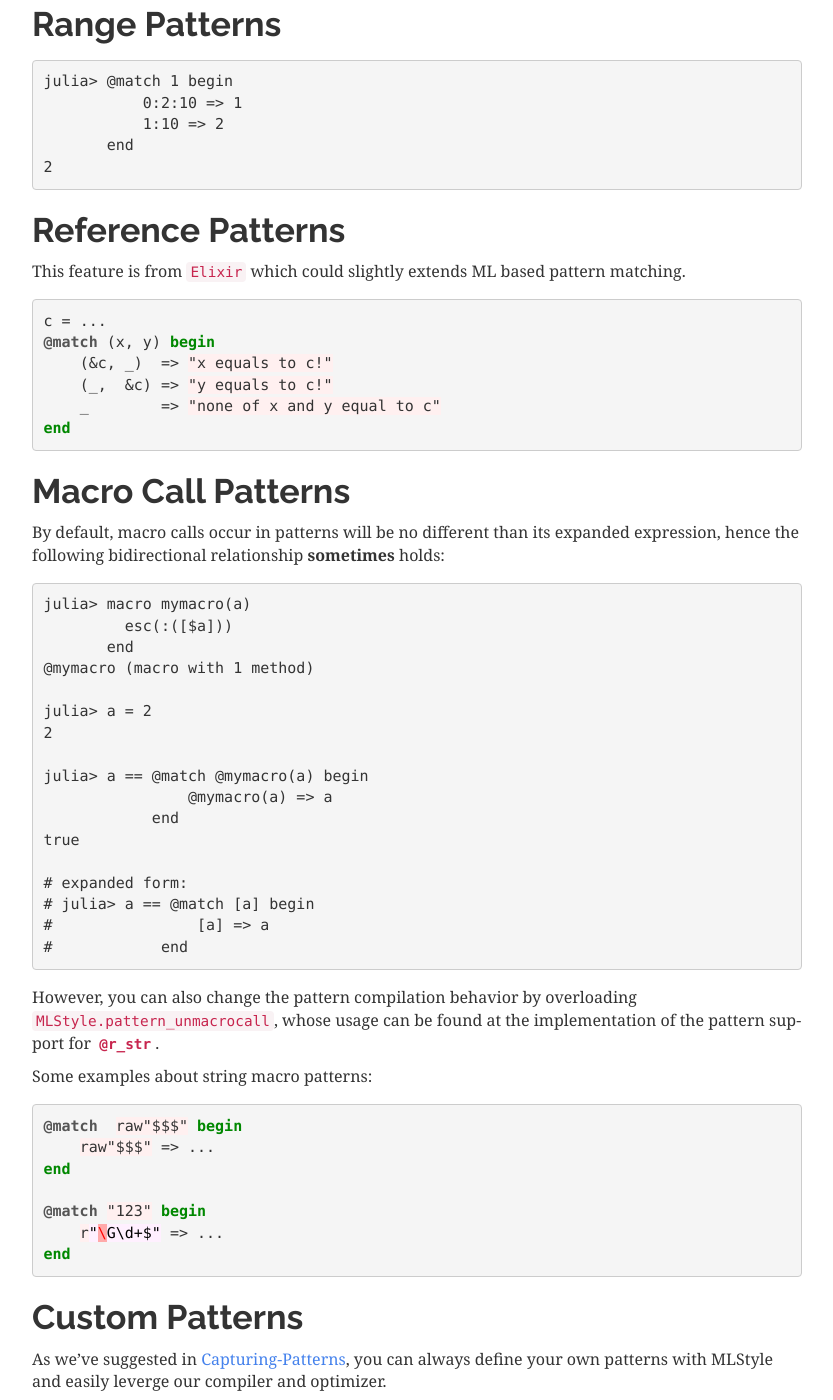
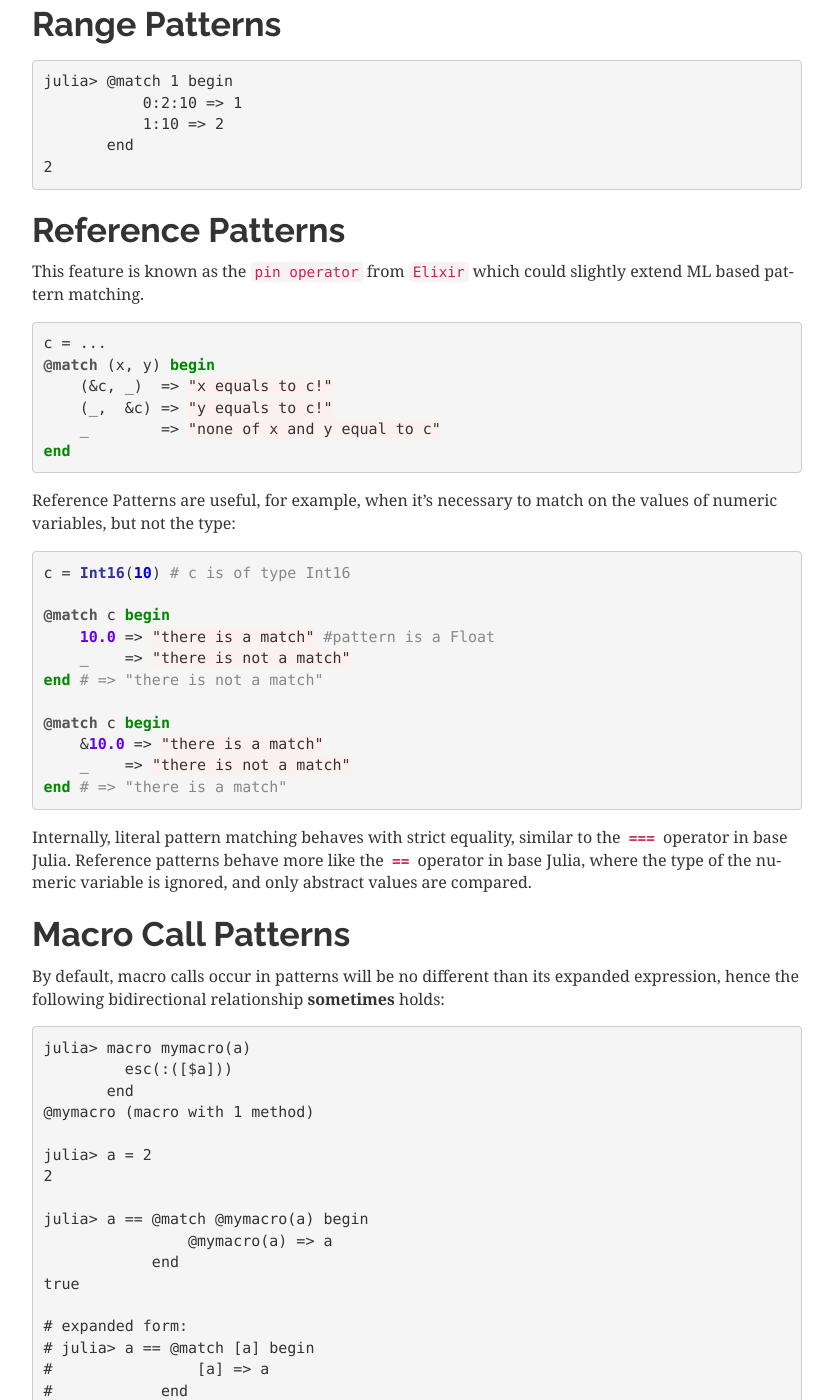
Before and after one commit to thautwarm/MLStyle.jl, a Sphinx documentation site: the page built from docs/syntax/pattern.md, in a window 1280 px wide and 1400 px high, scrolled down 5206 px. Shown: the whole window, without its empty margins (38-871 px from the left). Built offline with Sphinx 7.4.7, drawn with Linux system fonts in a browser that asks for light colours.

Commit message:
Add Example to Reference Pattern Docs

````diff
--- a/docs/syntax/pattern.md
+++ b/docs/syntax/pattern.md
@@ -246,7 +246,7 @@
 Reference Patterns
 -----------------
 
-This feature is from `Elixir` which could slightly extends ML based pattern matching.
+This feature is known as the `pin operator` from `Elixir` which could slightly extend ML based pattern matching.
 
 ```julia
 c = ...
@@ -256,6 +256,22 @@
     _        => "none of x and y equal to c"
 end
 ```
+Reference Patterns are useful, for example, when it's necessary to match on the values of numeric variables, but not the type:
+
+```julia
+c = Int16(10) # c is of type Int16
+
+@match c begin
+    10.0 => "there is a match" #pattern is a Float
+    _    => "there is not a match"
+end # => "there is not a match"
+
+@match c begin
+    &10.0 => "there is a match"
+    _    => "there is not a match"
+end # => "there is a match"
+```
+Internally, literal pattern matching behaves with strict equality, similar to the [`===`](https://docs.julialang.org/en/v1/base/base/#Core.:===) operator in base Julia. Reference patterns behave more like the [`==`](https://docs.julialang.org/en/v1/base/math/#Base.:==) operator in base Julia, where the type of the numeric variable is ignored, and only abstract values are compared.
 
 
 Macro Call Patterns
````
